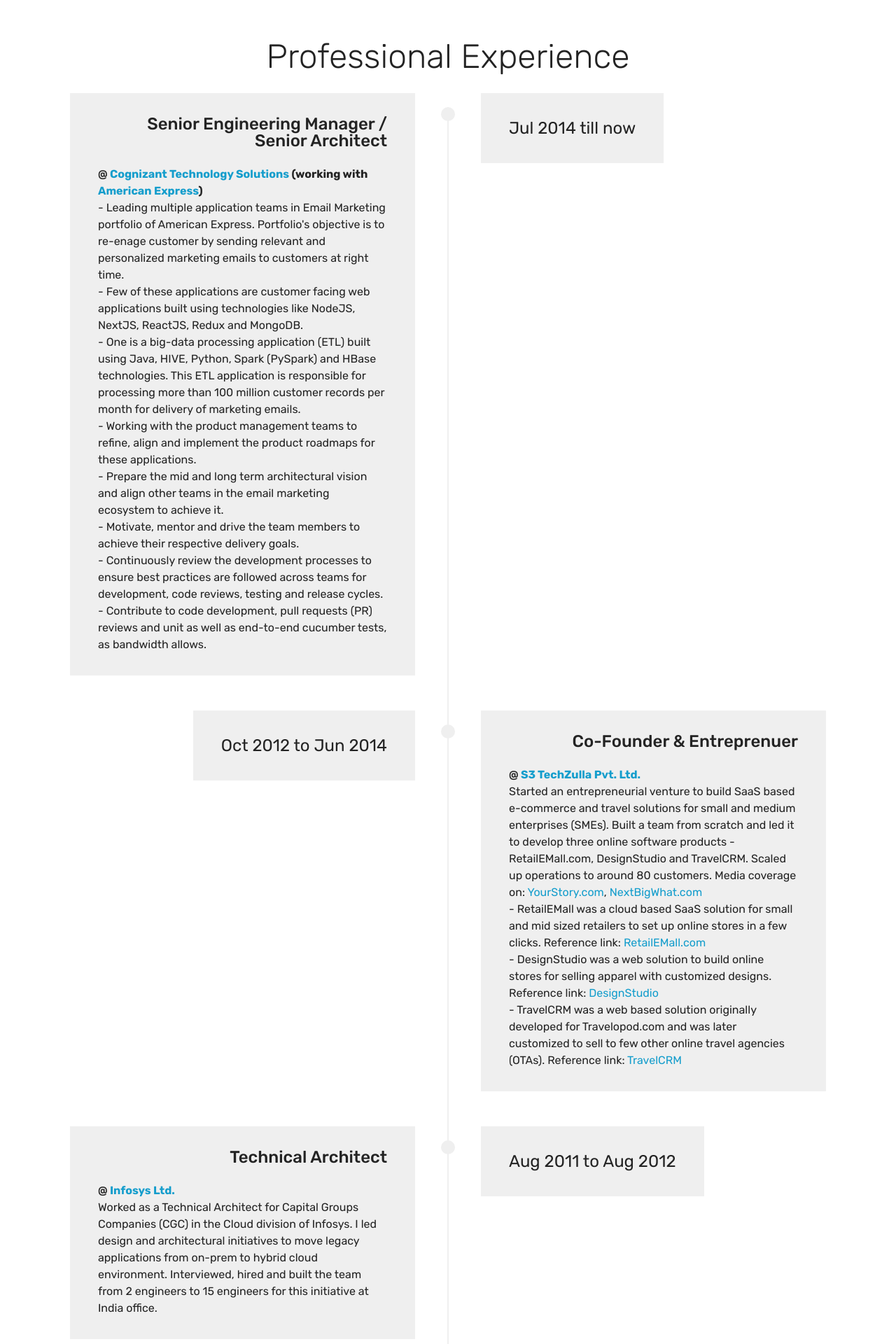
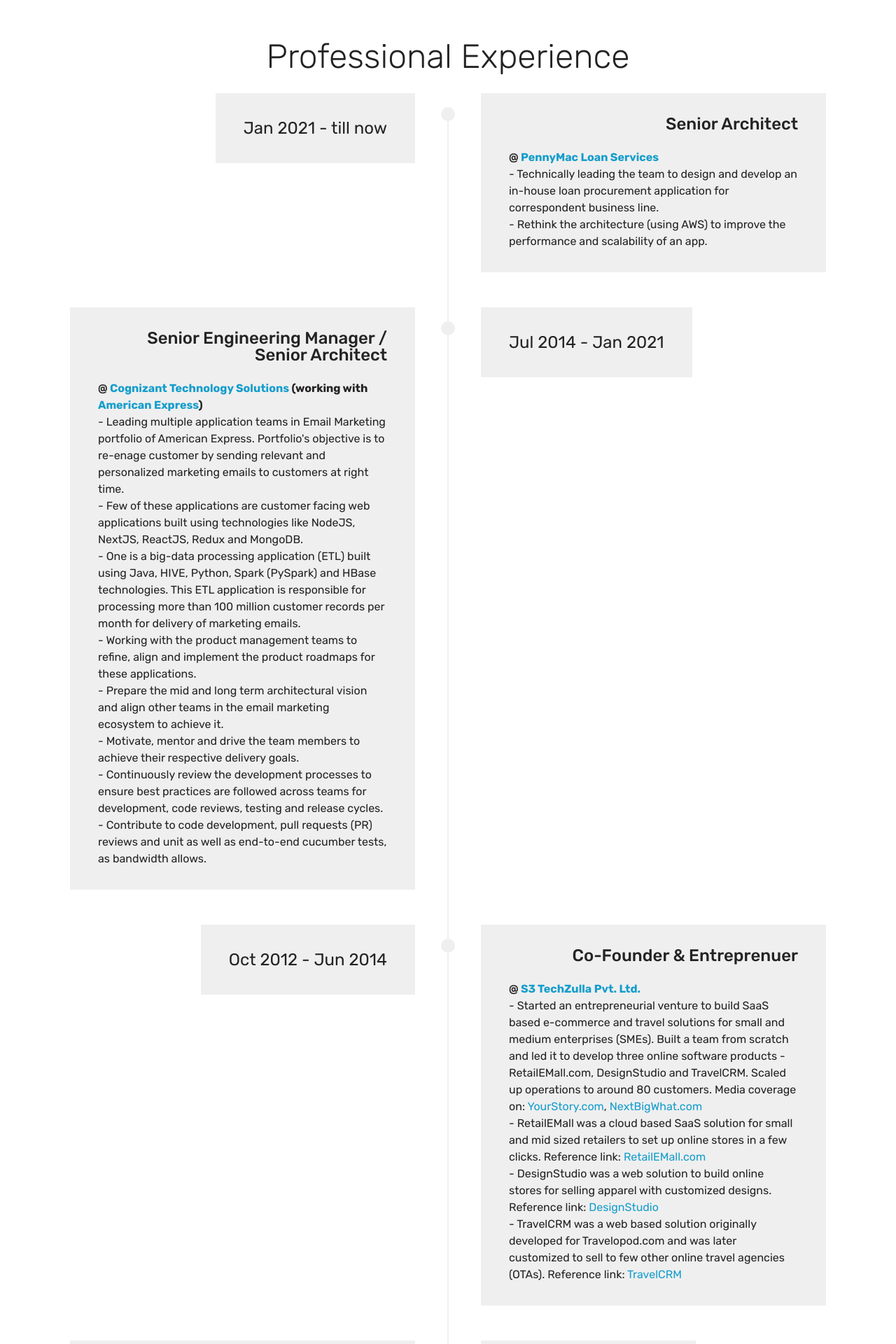
Before and after one commit to gauravdhiman/gauravdhiman.github.io, a Next.js app: page / in a window 1280 px wide. Shown: the part 2600-4520 px from the top of the page at 70% size. Built offline with nearby package versions, Linux system fonts and the light colour scheme; a web font is replaced by a local one.

Commit message:
Updated current employer in professional work timeline.

```diff
--- a/pages/index.js
+++ b/pages/index.js
@@ -259,10 +259,32 @@
         <div class="container align-center">
           <h2 class="mbr-section-title pb-3 mbr-fonts-style display-2">Professional Experience</h2>
           <div class="container timelines-container" mbri-timelines="">
+          <div class="row timeline-element separline">
+              <div class="timeline-date-panel col-xs-12 col-md-6  align-left">
+                <div class="time-line-date-content">
+                  <p class="mbr-timeline-date mbr-fonts-style display-5">Jan 2021 - till now</p>
+                </div>
+              </div>
+              <span class="iconBackground">
+              </span>
+              <div class="col-xs-12 col-md-6 align-right">
+                <div class="timeline-text-content">
+                  <h4 class="mbr-timeline-title pb-3 mbr-fonts-style display-5">
+                    Senior Architect
+                  </h4>
+                  <p class="mbr-timeline-text mbr-fonts-style display-7">
+                    <strong>@ <a href="https://www.pennymacusa.com" target="_blank"><strong>PennyMac Loan Services</strong></a></strong>
+                    <br />
+- Technically leading the team to design and develop an in-house loan procurement application for correspondent business line.<br />
+- Rethink the architecture (using AWS) to improve the performance and scalability of an app.
+                    </p>
+                </div>
+              </div>
+            </div>
             <div class="row timeline-element reverse separline">
               <div class="timeline-date-panel col-xs-12 col-md-6  align-left">
                 <div class="time-line-date-content">
-                  <p class="mbr-timeline-date mbr-fonts-style display-5">Jul 2014 till now</p>
+                  <p class="mbr-timeline-date mbr-fonts-style display-5">Jul 2014 - Jan 2021</p>
                 </div>
               </div>
               <span class="iconBackground">
@@ -275,18 +297,13 @@
                   <p class="mbr-timeline-text mbr-fonts-style display-7">
                     <strong>@ <a href="https://www.cognizant.com" target="_blank"><strong>Cognizant Technology Solutions</strong></a> (working with <a href="https://www.americanexpress.com" target="_blank"><strong>American Express</strong></a>)</strong>
                     <br />
-- Leading multiple application teams in Email Marketing portfolio of American Express. Portfolio's objective is to re-enage customer by sending relevant and personalized marketing emails to customers at right time.
-<br />
+- Leading multiple application teams in Email Marketing portfolio of American Express. Portfolio's objective is to re-enage customer by sending relevant and personalized marketing emails to customers at right time.<br />
 - Few of these applications are customer facing web applications built using technologies like NodeJS, NextJS, ReactJS, Redux and MongoDB.<br />
 - One is a big-data processing application (ETL) built using Java, HIVE, Python, Spark (PySpark) and HBase technologies. This ETL application is responsible for processing more than 100 million customer records per month for delivery of marketing emails.<br />
-- Working with the product management teams to refine, align and implement the product roadmaps for these applications.
-<br />
-- Prepare the mid and long term architectural vision and align other teams in the email marketing ecosystem to achieve it.
-<br />
-- Motivate, mentor and drive the team members to achieve their respective delivery goals.
-<br />
-- Continuously review the development processes to ensure best practices are followed across teams for development, code reviews, testing and release cycles.
-<br />
+- Working with the product management teams to refine, align and implement the product roadmaps for these applications.<br />
+- Prepare the mid and long term architectural vision and align other teams in the email marketing ecosystem to achieve it.<br />
+- Motivate, mentor and drive the team members to achieve their respective delivery goals.<br />
+- Continuously review the development processes to ensure best practices are followed across teams for development, code reviews, testing and release cycles.<br />
 - Contribute to code development, pull requests (PR) reviews and unit as well as end-to-end cucumber tests, as bandwidth allows.
                     </p>
                 </div>
@@ -295,7 +312,7 @@
             <div class="row timeline-element  separline">
               <div class="timeline-date-panel col-xs-12 col-md-6 align-right">
                 <div class="time-line-date-content">
-                  <p class="mbr-timeline-date mbr-fonts-style display-5">Oct 2012 to Jun 2014</p>
+                  <p class="mbr-timeline-date mbr-fonts-style display-5">Oct 2012 - Jun 2014</p>
                 </div>
               </div>
               <span class="iconBackground">
@@ -306,12 +323,9 @@
                   <p class="mbr-timeline-text mbr-fonts-style display-7">
                     <strong>@ <a href="https://web.archive.org/web/20150823031746/http://www.techzulla.com/" target="_blank"><strong>S3 TechZulla Pvt. Ltd.</strong></a></strong>
                     <br />
-Started an entrepreneurial venture to build SaaS based e-commerce and travel solutions for small and medium enterprises (SMEs). Built a team from scratch and led it to develop three online software products - RetailEMall.com, DesignStudio and TravelCRM. Scaled up operations to around 80 customers. Media coverage on: <a href="https://yourstory.com/2013/06/if-ecommerce-is-the-space-you-are-interested-in-techzulla-can-help-you-set-up-shop" target="_blank">YourStory.com</a>, <a href="https://nextbigwhat.com/saas-startup-retailemall-enables-businesses-to-sell-digital-downloadable-files-with-multiple-currency-feature/" target="_blank">NextBigWhat.com</a>
-<br />
-- RetailEMall was a cloud based SaaS solution for small and mid sized retailers to set up online stores in a few clicks. Reference link: <a href="https://web.archive.org/web/20150302160817/http:/retailemall.com/store/" target="_blank">RetailEMall.com</a>
-<br />
-- DesignStudio was a web solution to build online stores for selling apparel with customized designs. Reference link: <a href="https://web.archive.org/web/20150827053731/http:/www.techzulla.com/design-studio/" target="_blank">DesignStudio</a>
-<br />
+- Started an entrepreneurial venture to build SaaS based e-commerce and travel solutions for small and medium enterprises (SMEs). Built a team from scratch and led it to develop three online software products - RetailEMall.com, DesignStudio and TravelCRM. Scaled up operations to around 80 customers. Media coverage on: <a href="https://yourstory.com/2013/06/if-ecommerce-is-the-space-you-are-interested-in-techzulla-can-help-you-set-up-shop" target="_blank">YourStory.com</a>, <a href="https://nextbigwhat.com/saas-startup-retailemall-enables-businesses-to-sell-digital-downloadable-files-with-multiple-currency-feature/" target="_blank">NextBigWhat.com</a><br />
+- RetailEMall was a cloud based SaaS solution for small and mid sized retailers to set up online stores in a few clicks. Reference link: <a href="https://web.archive.org/web/20150302160817/http:/retailemall.com/store/" target="_blank">RetailEMall.com</a><br />
+- DesignStudio was a web solution to build online stores for selling apparel with customized designs. Reference link: <a href="https://web.archive.org/web/20150827053731/http:/www.techzulla.com/design-studio/" target="_blank">DesignStudio</a><br />
 - TravelCRM was a web based solution originally developed for Travelopod.com and was later customized to sell to few other online travel agencies (OTAs). Reference link: <a href="https://web.archive.org/web/20160320174214/http:/www.techzulla.com/travelcrm/" target="_blank">TravelCRM</a>
 </p>
                 </div>
@@ -321,7 +335,7 @@
               <div class="timeline-date-panel col-xs-12 col-md-6  align-left">
                 <div class="time-line-date-content">
                   <p class="mbr-timeline-date mbr-fonts-style display-5">
-                    Aug 2011 to Aug 2012</p>
+                    Aug 2011 - Aug 2012</p>
                 </div>
               </div>
               <span class="iconBackground">
@@ -341,7 +355,7 @@
               <div class="timeline-date-panel col-xs-12 col-md-6 align-right">
                 <div class="time-line-date-content">
                   <p class="mbr-timeline-date mbr-fonts-style display-5">
-                    Oct 2008 to Jul 2012</p>
+                    Oct 2008 - Jul 2012</p>
                 </div>
               </div>
               <span class="iconBackground">
@@ -368,7 +382,7 @@
               <div class="timeline-date-panel col-xs-12 col-md-6  align-left">
                 <div class="time-line-date-content">
                   <p class="mbr-timeline-date mbr-fonts-style display-5">
-                    Oct 2006 to Mar 2008</p>
+                    Oct 2006 - Mar 2008</p>
                 </div>
               </div>
               <span class="iconBackground">
@@ -387,7 +401,7 @@
             <div class="row timeline-element">
               <div class="timeline-date-panel col-xs-12 col-md-6 align-right">
                 <div class="time-line-date-content">
-                  <p class="mbr-timeline-date mbr-fonts-style display-5">Sept 2002 to Oct 2006</p>
+                  <p class="mbr-timeline-date mbr-fonts-style display-5">Sept 2002 - Oct 2006</p>
                 </div>
               </div>
               <span class="iconBackground">
```
